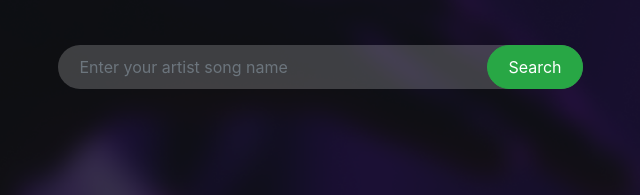
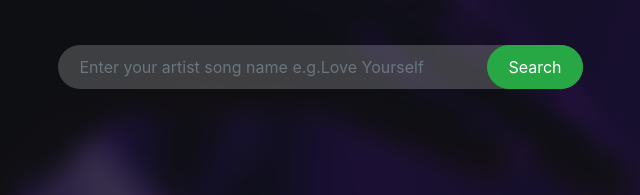
Before and after one commit to Sadekeen20/hard-rock, a plain HTML site: page index.html in a window 1280 px wide. Shown: the part 169-364 px from the top of the page, 320-960 px from the left. Drawn offline with nearby package versions, Linux system fonts and the light colour scheme.

Commit message:
comments for  functions

```diff
--- a/index.html
+++ b/index.html
@@ -46,7 +46,7 @@
             <div class="search-bar col-md-6 mx-auto">
                 <h1 class="text-center">Lyrics Search</h1>
                 <div class="search-box my-5">
-                    <input type="text" class="form-control" placeholder="Enter your artist song name" id="song-name">
+                    <input type="text" class="form-control" placeholder="Enter your artist song name e.g.Love Yourself " id="song-name">
                     <button class="btn btn-success search-btn" onclick='getSuggestions()'>Search</button>
                 </div>
             </div>
@@ -324,6 +324,7 @@
 
     <script>
         let List;
+        // a function that fetches the suggestions
         function getSuggestions(){
             const songName=document.getElementById('song-name').value;
             console.log(songName);
@@ -344,9 +345,13 @@
                 }
 
             document.getElementById('result').style.display='block';
-            })
+            });
+
+            document.getElementsByClassName('single-lyrics').style.display='none';
+
         }
 
+        // fetching the exact lyrics
         function getLyrics(songNum){
             console.log(List[songNum]);
             let title=List[songNum].title;
@@ -373,9 +378,11 @@
             });
         }
 
+        // download link for specific song
         function downloadLink(songNum){
            window.open(List[songNum].preview);
         }
+        // preview link for specific song
         function songLink(songNum){
             window.open(List[songNum].link);
         }
```
